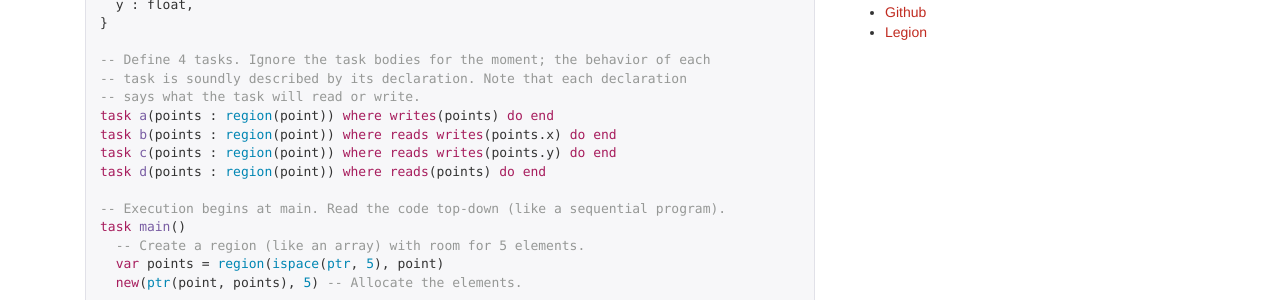
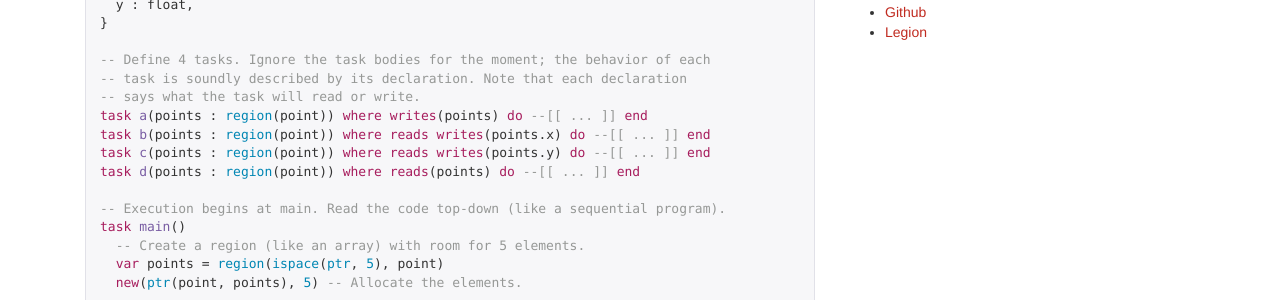
Before and after one commit to StanfordLegion/regent-lang.org, a Jekyll site: the page built from index.md, in a window 1280 px wide. Shown: the part 256-556 px from the top of the page. Built offline with Jekyll 4.4.1, drawn with Linux system fonts in a browser that asks for light colours; nearby versions of some CDN libraries.

Commit message:
Update front page example.

```diff
--- a/index.md
+++ b/index.md
@@ -21,10 +21,10 @@ struct point {
 -- Define 4 tasks. Ignore the task bodies for the moment; the behavior of each
 -- task is soundly described by its declaration. Note that each declaration
 -- says what the task will read or write.
-task a(points : region(point)) where writes(points) do end
-task b(points : region(point)) where reads writes(points.x) do end
-task c(points : region(point)) where reads writes(points.y) do end
-task d(points : region(point)) where reads(points) do end
+task a(points : region(point)) where writes(points) do --[[ ... ]] end
+task b(points : region(point)) where reads writes(points.x) do --[[ ... ]] end
+task c(points : region(point)) where reads writes(points.y) do --[[ ... ]] end
+task d(points : region(point)) where reads(points) do --[[ ... ]] end
 
 -- Execution begins at main. Read the code top-down (like a sequential program).
 task main()
```
